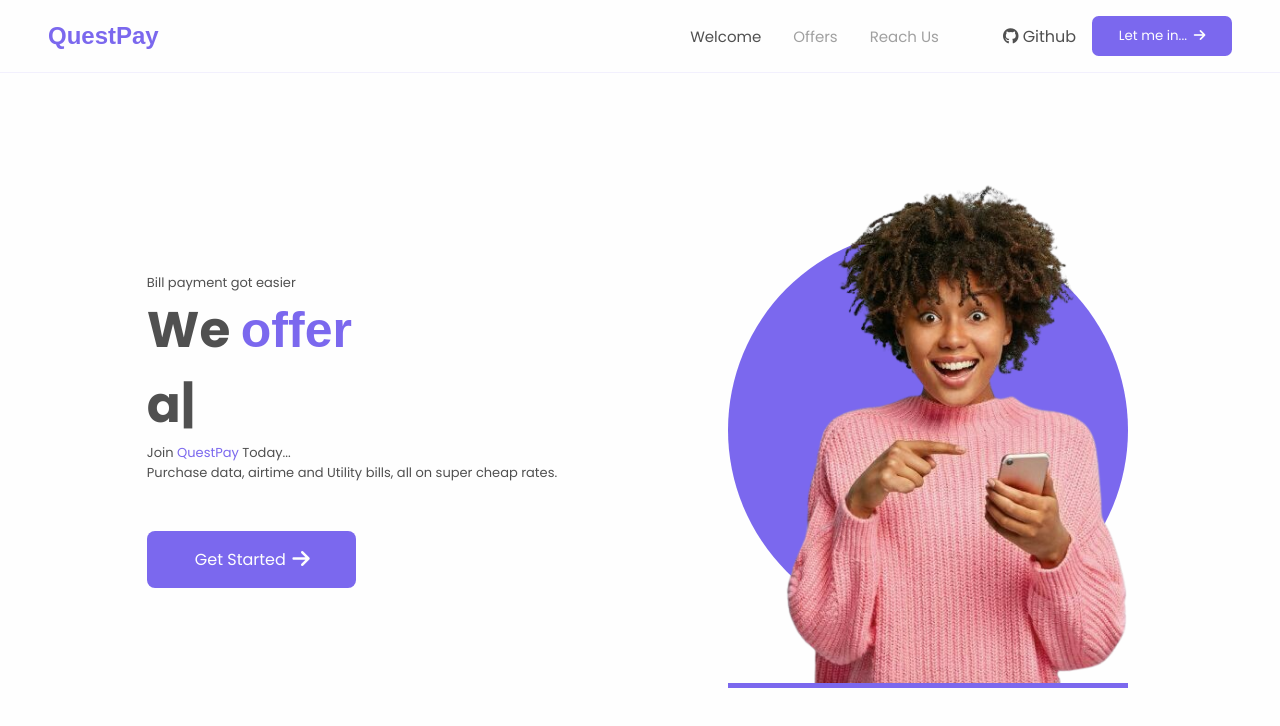
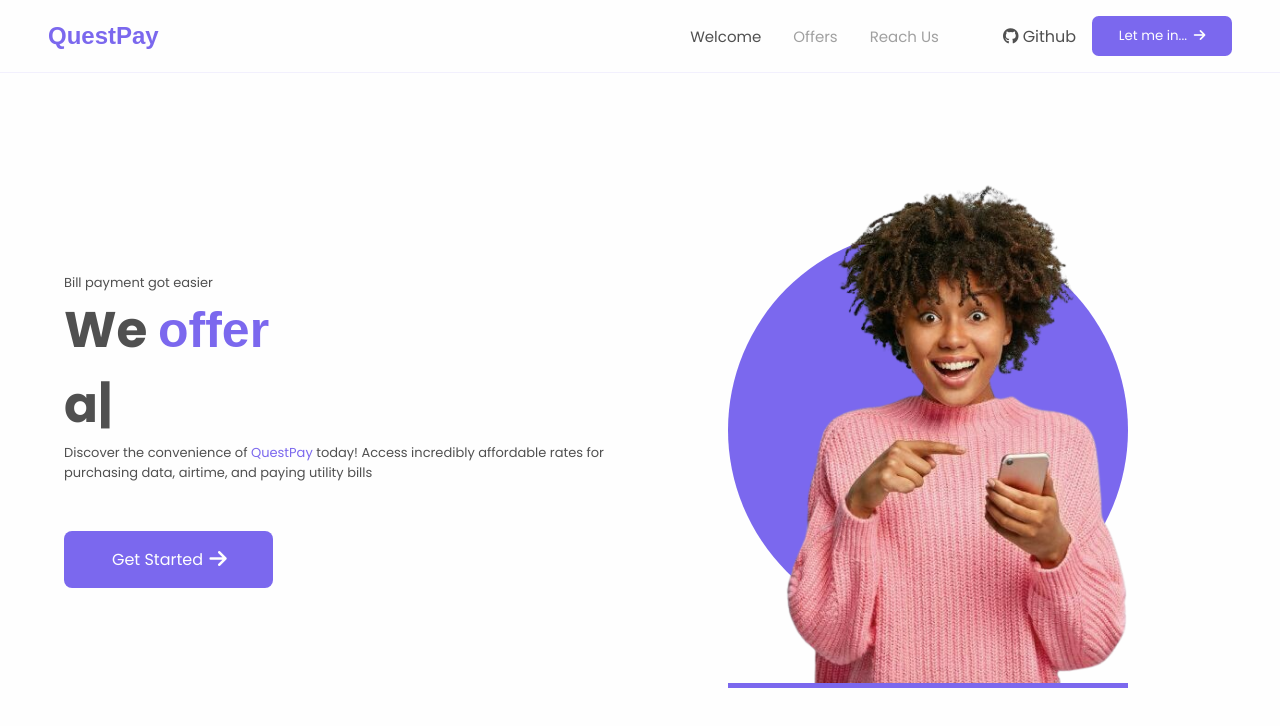
Before and after one commit to Gift-Jackson/vtu, a React (Vite) app: page / in a window 1280 px wide. Shown: the top 726 px of the page. Built offline with nearby package versions, Linux system fonts and the light colour scheme; a web font is replaced by a local one.

Commit message:
Update Hero content

```diff
--- a/src/components/HeroWrapper.jsx
+++ b/src/components/HeroWrapper.jsx
@@ -25,8 +25,7 @@ const HeroWrapper = () => {
                 />
               </h1>
               <p>
-                              Join <span className="mark">QuestPay</span> Today... <br />
-                             Purchase data, airtime and Utility bills, all on super cheap rates.
+              Discover the convenience of <span className="mark">QuestPay</span> today! Access incredibly affordable rates for purchasing data, airtime, and paying utility bills
               </p>
               <Link to="/connect">
                 <button className={style.btn}>
```
